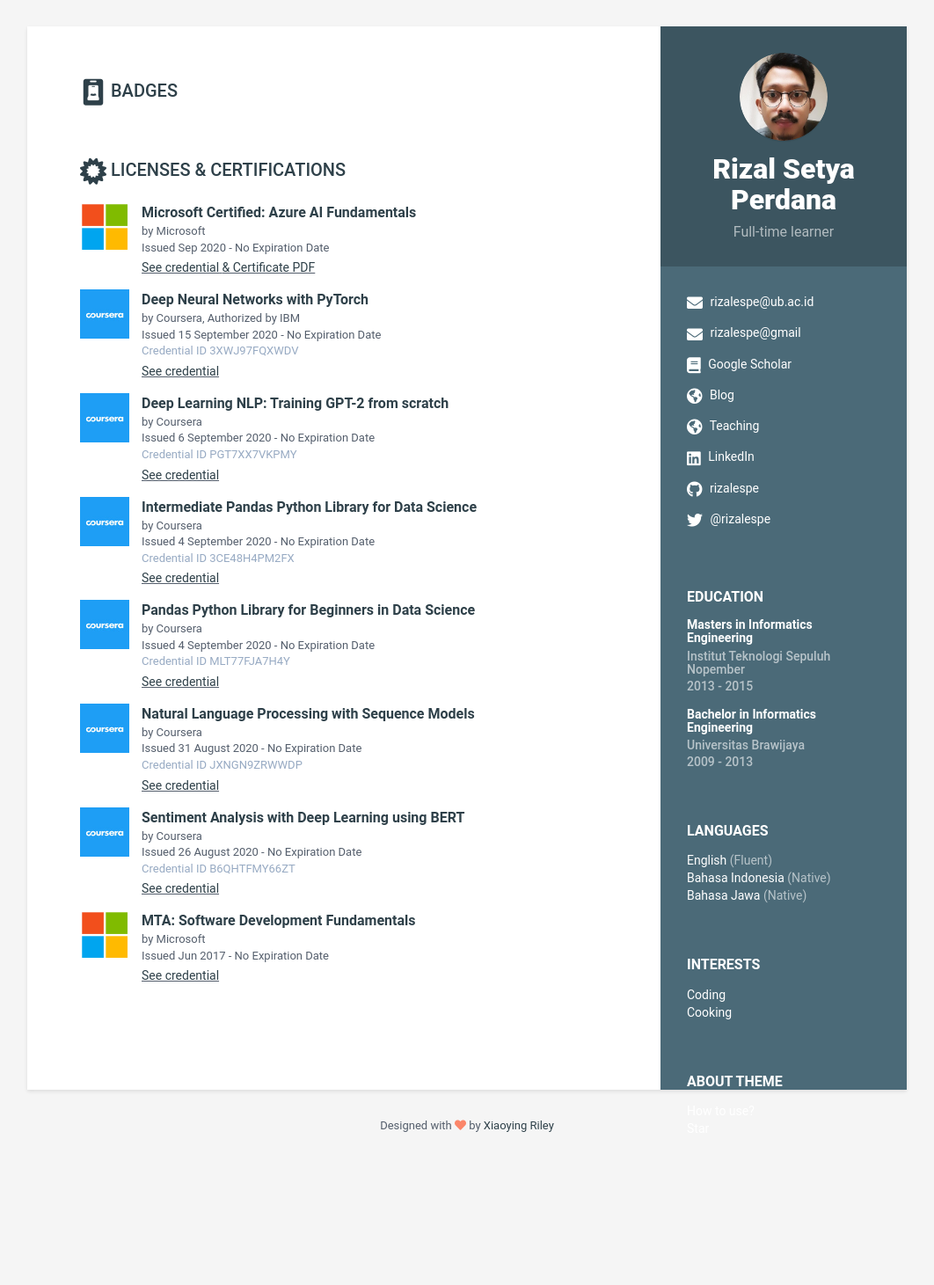
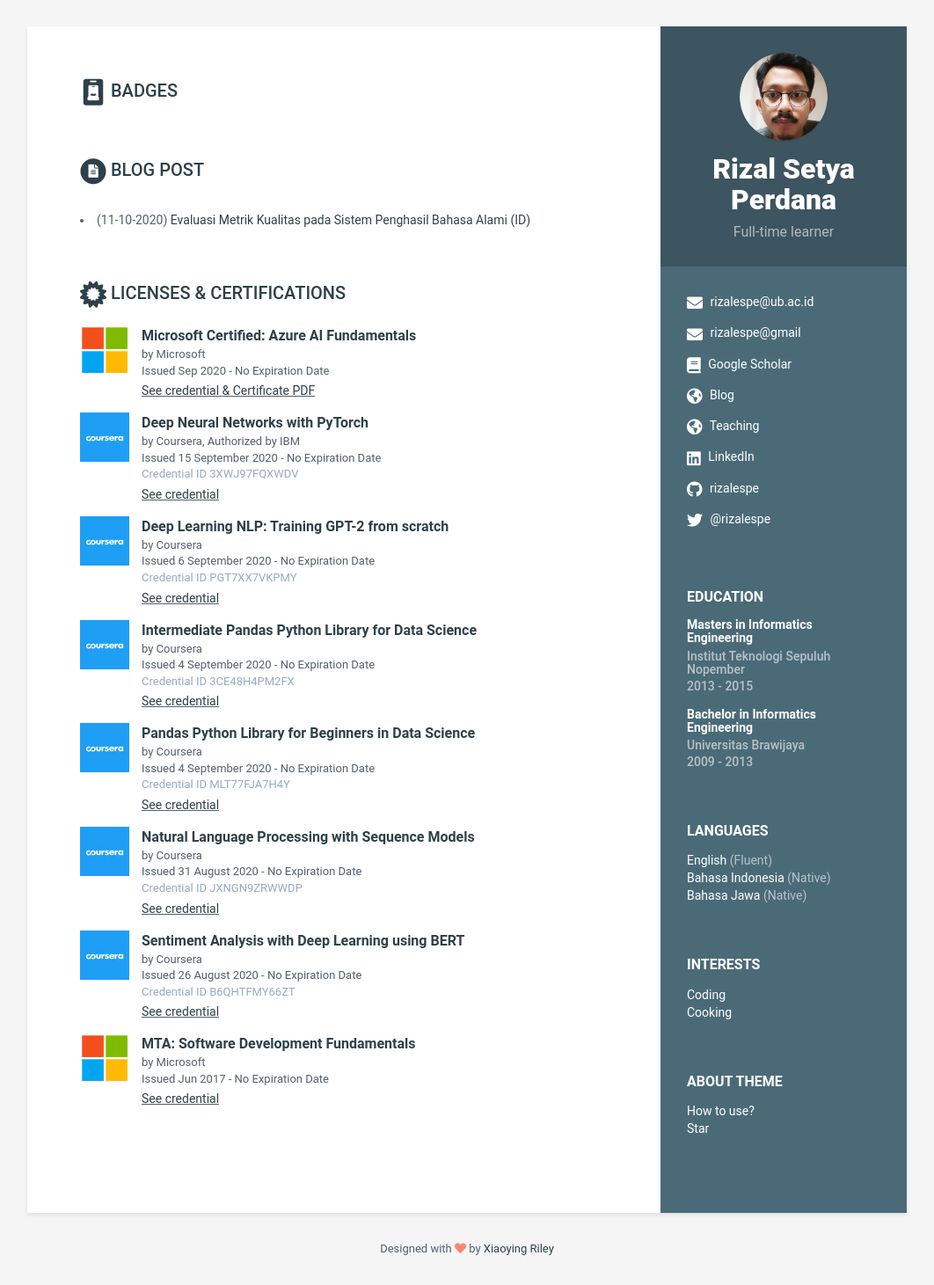
Before and after one commit to rizalespe/rizalespe.github.io, a Jekyll site: the page built from index.html, in a window 1280 px wide. Shown: the whole page at 88% size, without its empty margins (109-1171 px from the left). Built offline with Jekyll 4.4.1, drawn with Linux system fonts in a browser that asks for light colours; a script that is not in the unit is left out; before the commit the page ends 1323 px from its top, so only the background shows below that.

Commit message:
adding blog post index

```diff
--- a/_config.yml
+++ b/_config.yml
@@ -30,5 +30,5 @@
 
 # Development Settings
 port: 4000
-host: 0.0.0.0
+host: 127.0.0.1
 safe: false
--- a/_data/data.yml
+++ b/_data/data.yml
@@ -231,6 +231,16 @@
         authors: Edgar T. Irons
         conference: "Comm. ACM 4 (1961), 51–55"
 
+blog_posts:
+    title: Blog Post
+    intro: |
+
+    article:
+      - title: Evaluasi Metrik Kualitas pada Sistem Penghasil Bahasa Alami (ID)
+        link: https://rizalespe.com/evaluasi-metrik-kualitas-pada-sistem-penghasil-bahasa-alami-nlg-metric-evaluation-2079af7a81ea
+        authors: Rizal Setya Perdana
+        conference: "11-10-2020"
+
 skills:
     title: Skills &amp; Proficiency
 
--- /dev/null
+++ b/_includes/blog_post.html
@@ -0,0 +1,31 @@
+{% assign blog_posts = site.data.data.blog_posts %}
+{% if blog_posts %}
+<section class="section publications-section">
+
+  <h2 class="section-title">
+    <span class="fa-stack fa-xs">
+      <i class="fas fa-circle fa-stack-2x"></i>
+      <i class="fas fa-file-alt fa-stack-1x fa-inverse"></i>
+    </span>
+    {{ blog_posts.title }}
+  </h2>
+
+  {% if blog_posts.intro %}
+  <div class="intro">
+    {{ blog_posts.intro | markdownify }}
+  </div><!--//intro-->
+  {% endif %}
+
+  {% for post in blog_posts.article %}
+  <div class="item">
+    {% if post.link %}
+      <li>({{ post.conference }}) <a target="_blank" href="{{ post.link }}">{{ post.title }}</a></li>
+    {% else %}
+      <li>{{ post.title }}</li>
+    {% endif %}
+
+  </div><!--//item-->
+  {% endfor %}
+
+</section><!--//section-->
+{% endif %}
--- a/index.html
+++ b/index.html
@@ -11,6 +11,7 @@
 {% endunless %}
 
 {% include badges.html %}
+{% include blog_post.html %}
 {% include certification.html %}
 
 
```
Also changed, not shown: 6 other files.
